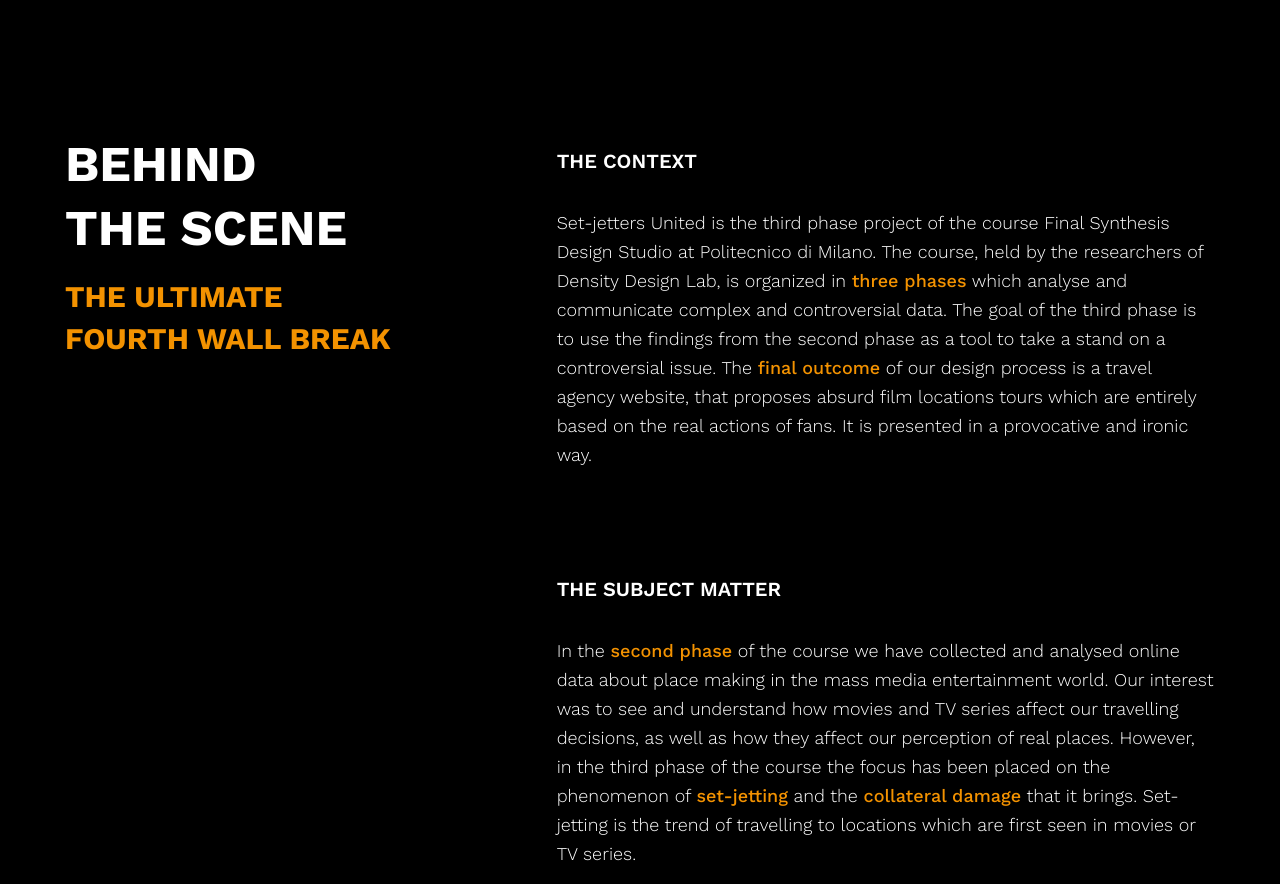
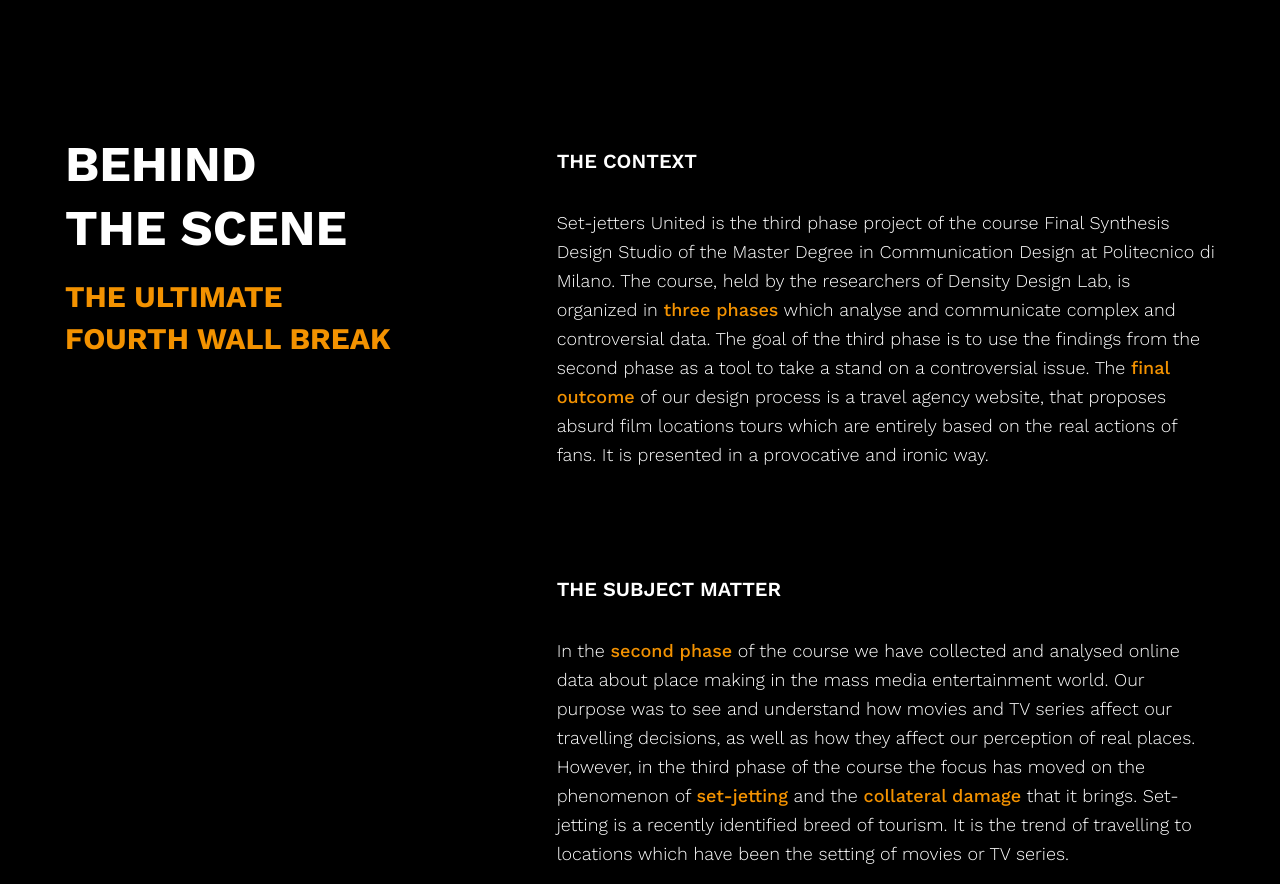
Before and after one commit to BazziBeatrice/Set-jettersUnited, a plain HTML site: page behindthescene.html in a window 1280 px wide. Shown: the part 68-952 px from the top of the page. Drawn offline with nearby package versions, Linux system fonts and the light colour scheme.

Commit message:
updated last version

```diff
--- a/behindthescene.html
+++ b/behindthescene.html
@@ -3267,7 +3267,7 @@
                             <div class="row">
                                 <div class="col-xl-12 col-lg-12 col-md-12 col-sm-12 col-12">
                                     <p class="titleabout">THE CONTEXT</p>
-                                    <p class="textabout textabout-margin">Set-jetters United is the third phase project of the course Final Synthesis Design Studio at Politecnico di Milano. The course, held by the researchers of Density Design Lab, is organized in <span class="orangep">three phases</span> which analyse and communicate complex and controversial data. The goal of the third phase is to use the findings from the second phase as a tool to take a stand on a controversial issue.
+                                    <p class="textabout textabout-margin">Set-jetters United is the third phase project of the course Final Synthesis Design Studio of the Master Degree in Communication Design at Politecnico di Milano. The course, held by the researchers of Density Design Lab, is organized in <span class="orangep">three phases</span> which analyse and communicate complex and controversial data. The goal of the third phase is to use the findings from the second phase as a tool to take a stand on a controversial issue.
                                     The <span class="orangep">final outcome</span> of our design process is a travel agency website, that proposes absurd film locations tours which are entirely based on the real actions of fans. It is presented in a provocative and ironic way.
                                     </p>
                                 </div>
@@ -3277,7 +3277,7 @@
                                 <div class="row">
                                     <div class="col-xl-12 col-lg-12 col-md-12 col-sm-12 col-12">
                                         <p class="titleabout">THE SUBJECT MATTER</p>
-                                        <p class="textabout textabout-margin">In the <span class="orangep">second phase</span> of the course we have collected and analysed online data about place making in the mass media entertainment world. Our interest was to see and understand how movies and TV series affect our travelling decisions, as well as how they affect our perception of real places. However, in the third phase of the course the focus has been placed on the phenomenon of <span class="orangep">set-jetting</span> and the <span class="orangep"> collateral damage</span> that it brings. Set-jetting is the trend of travelling to locations which are first seen in movies or TV series.</p>
+                                        <p class="textabout textabout-margin">In the <span class="orangep">second phase</span> of the course we have collected and analysed online data about place making in the mass media entertainment world. Our purpose was to see and understand how movies and TV series affect our travelling decisions, as well as how they affect our perception of real places. However, in the third phase of the course the focus has moved on the phenomenon of <span class="orangep">set-jetting</span> and the <span class="orangep"> collateral damage</span> that it brings. Set-jetting is a recently identified breed of tourism. It is the trend of travelling to locations which have been the setting of movies or TV series.</p>
                                     </div>
                                 </div>
                             </section>
@@ -3303,7 +3303,7 @@
                                         <p class="textabout textabout-margin">
                                             Besides the various articles about this phenomenon, we collected information on places which became the centre of attention because they were featured in a movie or TV series.
                                             Set-jetting represents a big issue for the environment, but also for residents and tourists as well. The origin of these problems has often been the fact that <span class="orangep">these places were not meant to be tourist</span>.
-                                            They are neither prepared for mass tourism nor the problems that come with it, and surely not for the inappropriate behaviour of a large number of people. Moreover, tourists risk to injure themselves or even lose their lives because of their unwittingly dangerous behaviours. By analyzing the data, we discovered the <span class="orangep">absurd behaviours</span> of fans and, even though some behaviours are clearly wrong, there are the ones which do not seem harmless at all. Just like all trends begin with an action of one person, the mass behaviour of set-jetters begins the same. If the peculiar behaviour is done by one person it can be fun and harmless, but when everyone is doing it, eventually it grows in a big issue.</p>
+                                            They are neither prepared for mass tourism nor the problems that come with it, and surely not for the inappropriate behaviour of a large number of people. Moreover, tourists risk to injure themselves or even lose their lives because of their unwittingly dangerous behaviours. By analyzing the data, we discovered the <span class="orangep">absurd behaviours</span> of fans. Even though some are clearly wrong, others don't seem harmfull in any way, but just like other trends, set-jetters behaviours starts as a single person action and than gets copied by the masses. So, while if the peculiar behaviour is done by one person it can be fun and harmless, when everyone is doing it, eventually it grows in a big issue.</p>
 
                                         <p class="textabout textabout-margin-subtitle">DATA COLLECTION
                                             <br><br>Considering the results from the phase 2, we created a list of film locations where set-jetters have had a negative impact. The main sources were: social networks (Instagram and Twitter), websites about travelling (TripAdvisor and Yelp), Google Maps and articles found via Google search.
@@ -3865,7 +3865,7 @@
                             <div class="row footer-area">
                                 <div class="list-students col-xl-3 offset-xl-2 col-lg-34 col-md-4 col-sm-4 offset-sm-0 col-6">
                                     <ul>
-                                        <li class="ul-b">Project by</li><br>
+                                        <li class="ul-b">Project by</li>
                                         <li>Beatrice Bazzan</li>
                                         <li>Allegra Colombo</li>
                                         <li>Martina Giordano</li>
@@ -3877,7 +3877,7 @@
 
                                 <div class="list-faculty col-xl-3 col-lg-3 col-md-4 col-sm-4 offset-sm-0 col-6">
                                     <ul>
-                                        <li class="ul-b">Faculty</li><br>
+                                        <li class="ul-b">Faculty</li>
                                         <li>Michele Mauri</li>
                                         <li>Ángeles Briones</li>
                                         <li>Gabriele Colombo</li>
@@ -3888,7 +3888,7 @@
 
                                 <div class="list-assistants col-xl-4 col-lg-4 col-md-4 col-sm-4 offset-sm-0 col-6">
                                     <ul>
-                                        <li class="ul-b">Teaching Assistants</li><br>
+                                        <li class="ul-b">Teaching Assistants</li>
                                         <li>Andrea Benedetti</li>
                                         <li>Lea Mara Fabiano</li>
                                         <li>Alessandra Facchin</li>
```
Also changed, not shown: index.html (+5 -13 lines).
